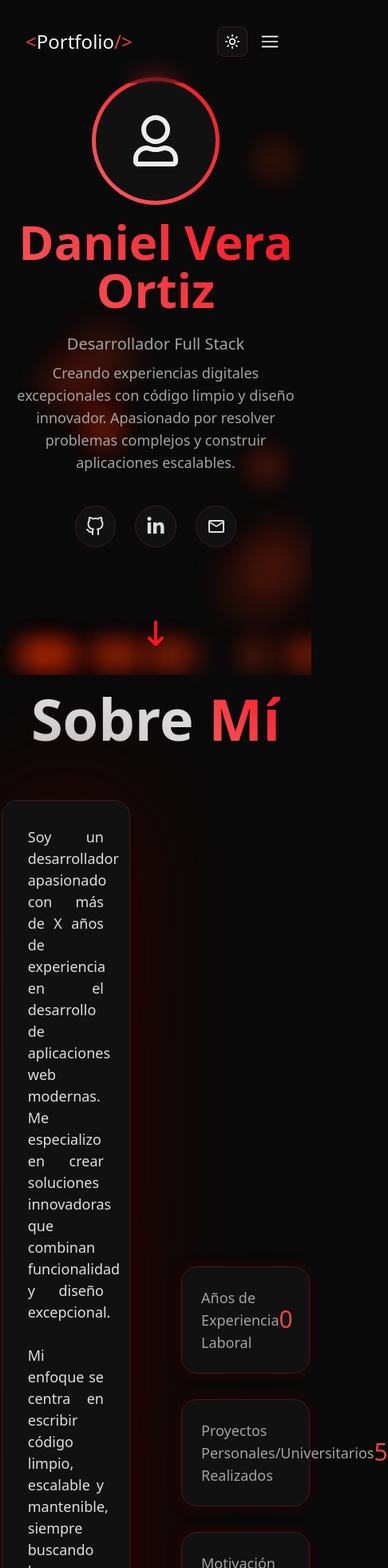
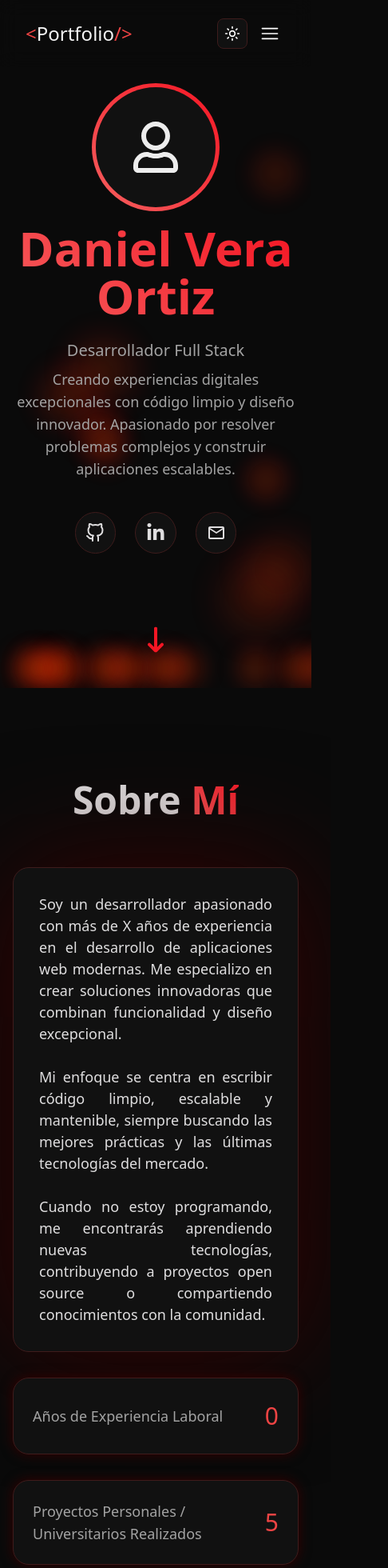
Before and after one commit to DanielVeraOrtiz/personal-portfolio, a Next.js app: page / in a window 390 px wide. Shown: the top 1960 px of the page at 80% size, 486 px wide, since content can reach past the window. Built offline with nearby package versions, Linux system fonts and the light colour scheme.

Commit message:
fix(navbar y hero): Problemas de estilos que cambiaron para otras resoluciones que arregle"

```diff
--- a/src/components/aboutSection/about.tsx
+++ b/src/components/aboutSection/about.tsx
@@ -8,11 +8,11 @@ export default function About() {
     <section
       id="about"
       aria-labelledby="about-title"
-      className="w-full min-h-screen flex items-center justify-center flex-col gap-12"
+      className="w-full 2xl:py-0 py-26 px-4 lg:px-8 min-h-screen md:min-h-fit 2xl:min-h-screen  flex items-center justify-center flex-col gap-12"
     >
       <motion.h2
         id="about-title"
-        className="about-title-section text-[4.5rem] font-semibold"
+        className="about-title-section text-[3rem] lg:text-[4.5rem] font-semibold"
         initial={{ opacity: 0, y: 20 }}
         whileInView={{ opacity: 1, y: 0 }}
         viewport={{ once: true }}
@@ -20,9 +20,9 @@ export default function About() {
       >
         Sobre <span className="text-transparent bg-clip-text">Mí</span>
       </motion.h2>
-      <div className="flex gap-16 justify-center">
+      <div className="flex gap-8 justify-center flex-col md:flex-row">
         <motion.div
-          className="about-description w-3/10 text-lg rounded-[20px] p-8 text-justify leading-normal"
+          className="xl:w-4/10 2xl:w-3/10 md:w-6/10 about-description text-lg rounded-[20px] p-8 text-justify leading-normal"
           initial={{ opacity: 0, x: -50 }}
           whileInView={{ opacity: 1, x: 0 }}
           viewport={{ once: true }}
@@ -45,7 +45,7 @@ export default function About() {
           </p>
         </motion.div>
         <motion.div
-          className="w-3/10 flex flex-col gap-8 justify-center"
+          className="xl:w-4/10 2xl:w-3/10 md:w-4/10 flex flex-col gap-8 justify-center"
           initial={{ opacity: 0, x: 50 }}
           whileInView={{ opacity: 1, x: 0 }}
           viewport={{ once: true }}
@@ -59,7 +59,7 @@ export default function About() {
           </div>
           <div className="about-container-data">
             <p className="flex items-center">
-              Proyectos Personales/Universitarios Realizados
+              Proyectos Personales / Universitarios Realizados
               <strong className="ml-auto text-[1.875rem] font-medium">5</strong>
             </p>
           </div>
--- a/src/components/heroSection/hero.tsx
+++ b/src/components/heroSection/hero.tsx
@@ -19,7 +19,7 @@ export default function Hero() {
   return (
     <section
       id="hero"
-      className="w-full min-h-screen md:py-0 py-16 px-4 flex flex-col justify-center items-center my-0 mx-auto gap-4 relative z-0 overflow-hidden"
+      className="w-full min-h-screen md:py-26 py-26 px-4 flex flex-col justify-center items-center my-0 mx-auto gap-4 relative z-0 overflow-hidden"
     >
       <Particles quantity={25} />
       <motion.div
@@ -50,7 +50,7 @@ export default function Hero() {
           Desarrollador Full Stack
         </motion.p>
         <motion.p
-          className="descriptions-hero-description md:w-[55%] text-lg pt-2 pb-6 my-0 mx-auto max-w-2xl"
+          className="descriptions-hero-description md:w-[55%] text-lg pt-2 pb-6 my-0 mx-auto"
           initial={{ opacity: 0, y: 20 }}
           animate={{ opacity: 1, y: 0 }}
           transition={{ delay: 0.6, duration: 0.8 }}
--- a/src/components/layout/navbar.tsx
+++ b/src/components/layout/navbar.tsx
@@ -36,14 +36,14 @@ export default function Navbar() {
       animate={{ y: 0 }}
       transition={{ duration: 0.3, ease: 'easeOut' }}
     >
-      <div className="p-8 flex justify-between items-center backdrop-blur-md">
-        <div className="w-2/10 logo text-2xl hover:scale-105 hover:cursor-pointer transition-transform duration-200 ease-in-out">
+      <div className="px-8 flex justify-between items-center backdrop-blur-md h-full">
+        <div className="w-3/10 logo text-2xl hover:scale-105 hover:cursor-pointer transition-transform duration-200 ease-in-out">
           <span>{'<'}</span>
           Portfolio
           <span>{'/>'}</span>
         </div>
 
-        <ul className="hidden lg:flex w-6/10 section-anchors gap-4 text-base justify-center">
+        <ul className="hidden lg:flex w-4/10 section-anchors gap-4 text-base justify-center">
           {navLinks.map((link, index) => (
             <li
               key={link.label}
@@ -61,7 +61,7 @@ export default function Navbar() {
           ))}
         </ul>
 
-        <div className="hidden lg:flex w-2/10 btn-work-together gap-2 items-center justify-end">
+        <div className="hidden lg:flex w-3/10 btn-work-together gap-2 items-center justify-end">
           <ButtonTheme />
           {/* Ojo que motion es inline css, entonces sus scale sobrescribiran mis scale por ejemplo */}
           <motion.a
@@ -103,9 +103,9 @@ export default function Navbar() {
             initial={{ opacity: 0, height: 0 }}
             animate={{ opacity: 1, height: 'auto' }}
             exit={{ opacity: 0, height: 0 }}
-            className="absolute z-50 left-0 top-[9vh] mobile-menu lg:hidden w-full backdrop-blur-md"
+            className="absolute z-1 left-0 top-[9vh] mobile-menu lg:hidden w-full backdrop-blur-md"
           >
-            <div className="relative z-50 px-8 py-6 w-full">
+            <div className="relative z-1 px-8 py-6 w-full">
               <ul className="section-anchors text-base flex flex-col gap-3 justify-center items-center">
                 {navLinks.map((link) => (
                   <li
```
